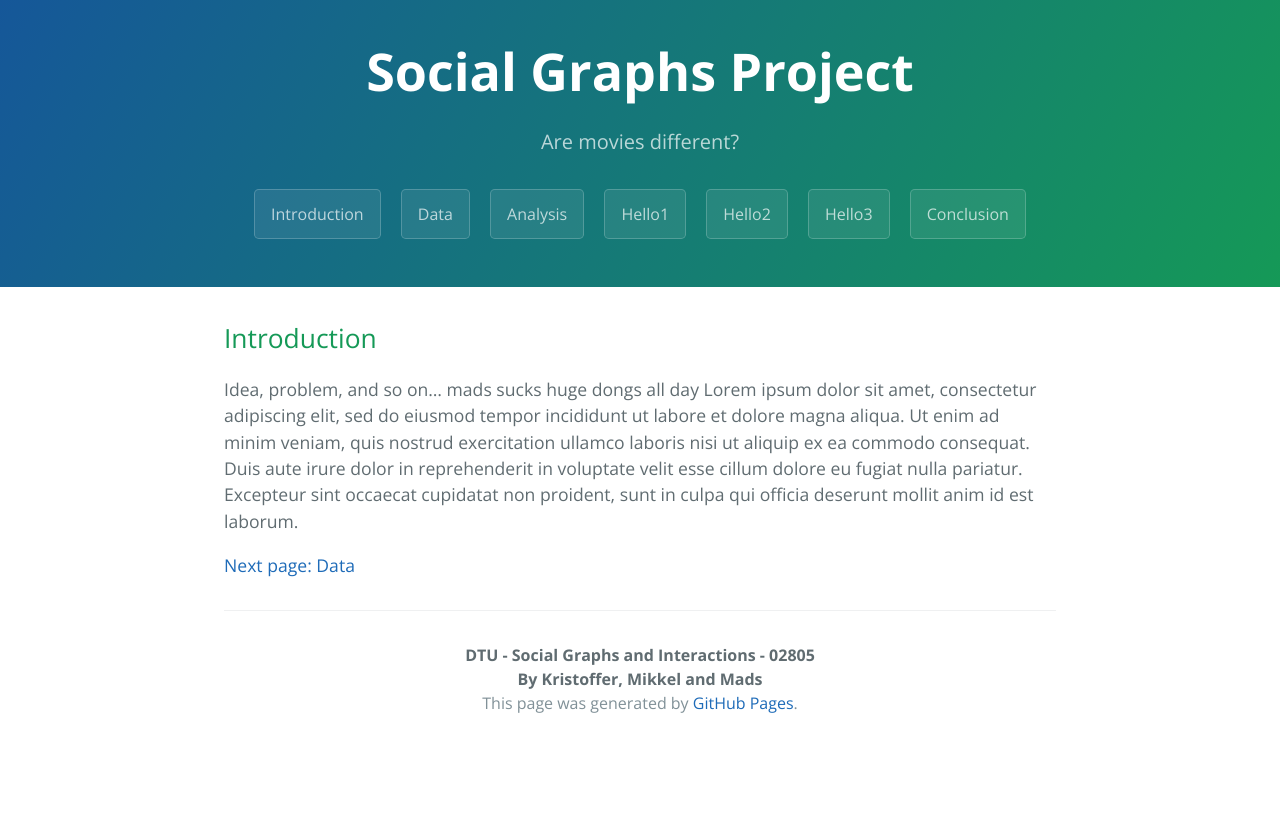
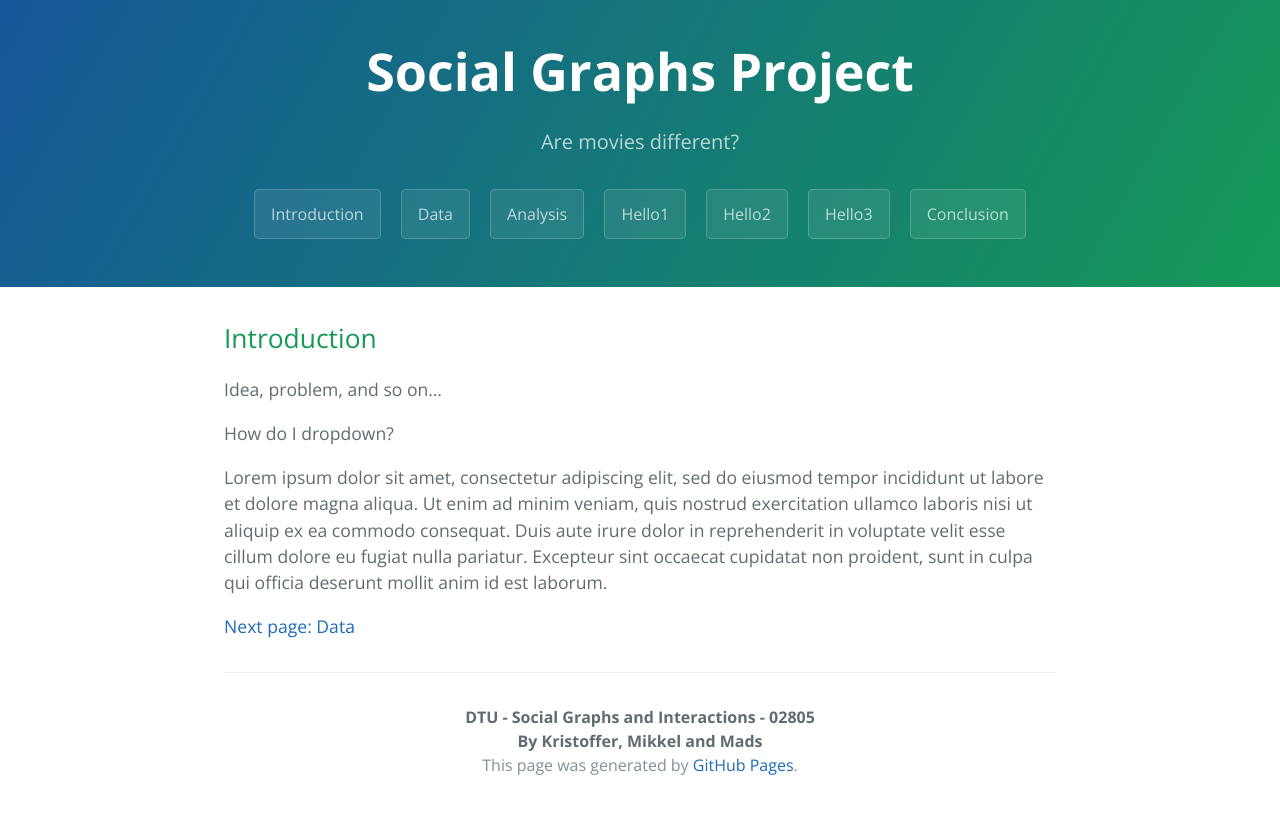
Before and after one commit to MBJohansen/Social-Graphs-Project, a Jekyll site: the page built from docs/index.md, in a window 1280 px wide. Shown: the top 814 px of the page. Built offline with Jekyll 4.4.1, drawn with Linux system fonts in a browser that asks for light colours; our own code applies the rules of GitHub Pages for plain Markdown files.

Commit message:
Website: Dropdown

```diff
--- a/docs/index.md
+++ b/docs/index.md
@@ -2,7 +2,13 @@
 ## Introduction
 
 Idea, problem, and so on...
-mads sucks huge dongs all day
+
+<details>
+<summary>How do I dropdown?</summary>
+<br>
+This is how you dropdown.
+</details>
+
 Lorem ipsum dolor sit amet, consectetur adipiscing elit, sed do eiusmod tempor incididunt ut labore et dolore magna aliqua. Ut enim ad minim veniam, quis nostrud exercitation ullamco laboris nisi ut aliquip ex ea commodo consequat. Duis aute irure dolor in reprehenderit in voluptate velit esse cillum dolore eu fugiat nulla pariatur. Excepteur sint occaecat cupidatat non proident, sunt in culpa qui officia deserunt mollit anim id est laborum.
 
 
```
